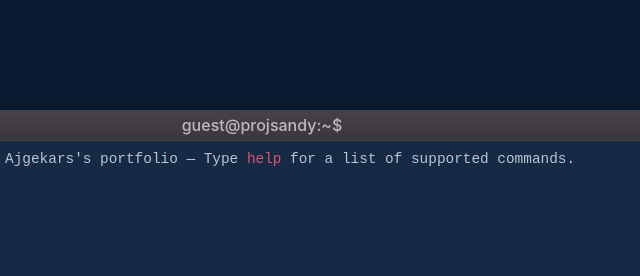
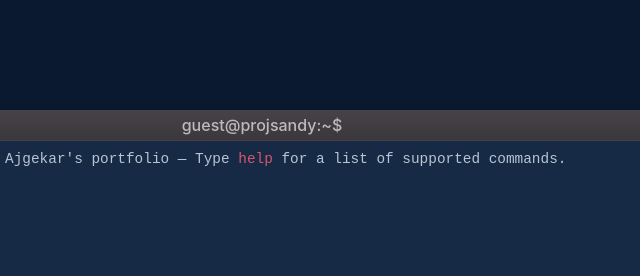
Before and after one commit to projsandy/projsandy.github.io, a plain HTML site: page index.html in a window 1280 px wide. Shown: the top 276 px of the page, 525-1165 px from the left. Drawn offline with nearby package versions, Linux system fonts and the light colour scheme.

Commit message:
Update index.html

```diff
--- a/index.html
+++ b/index.html
@@ -39,7 +39,7 @@
             <div class="terminal-window primary-bg" onclick="document.getElementById('dummyKeyboard').focus();">
               <div class="terminal-output" id="terminalOutput">
                 <div class="terminal-line">
-                  <span class="help-msg">Welcome to Sandesh Ajgekars's portfolio — Type <span class="code">help</span>
+                  <span class="help-msg">Welcome to Sandesh Ajgekar's portfolio — Type <span class="code">help</span>
                     for a list of supported commands.</span>
                 </div>
               </div>
```
